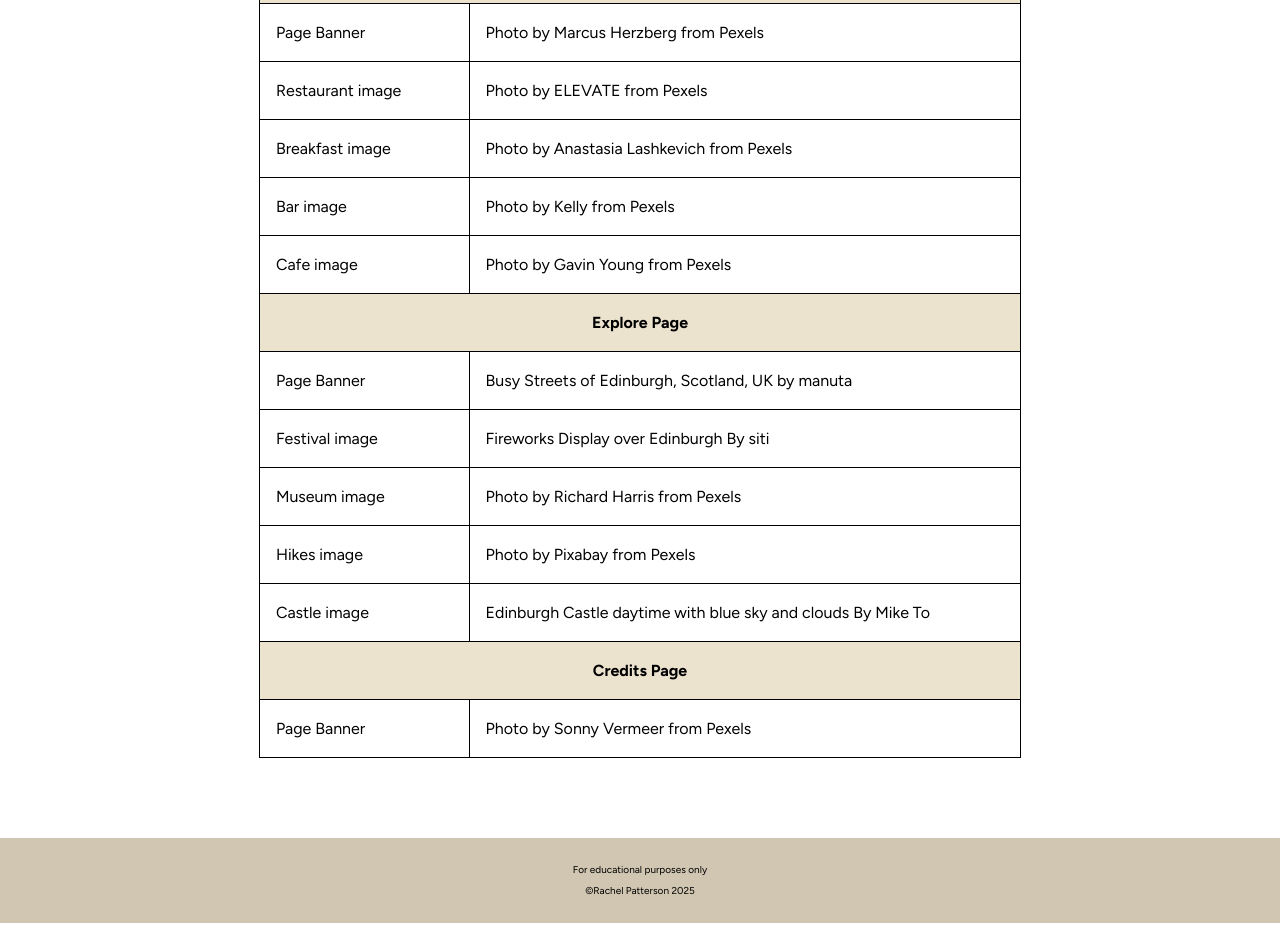
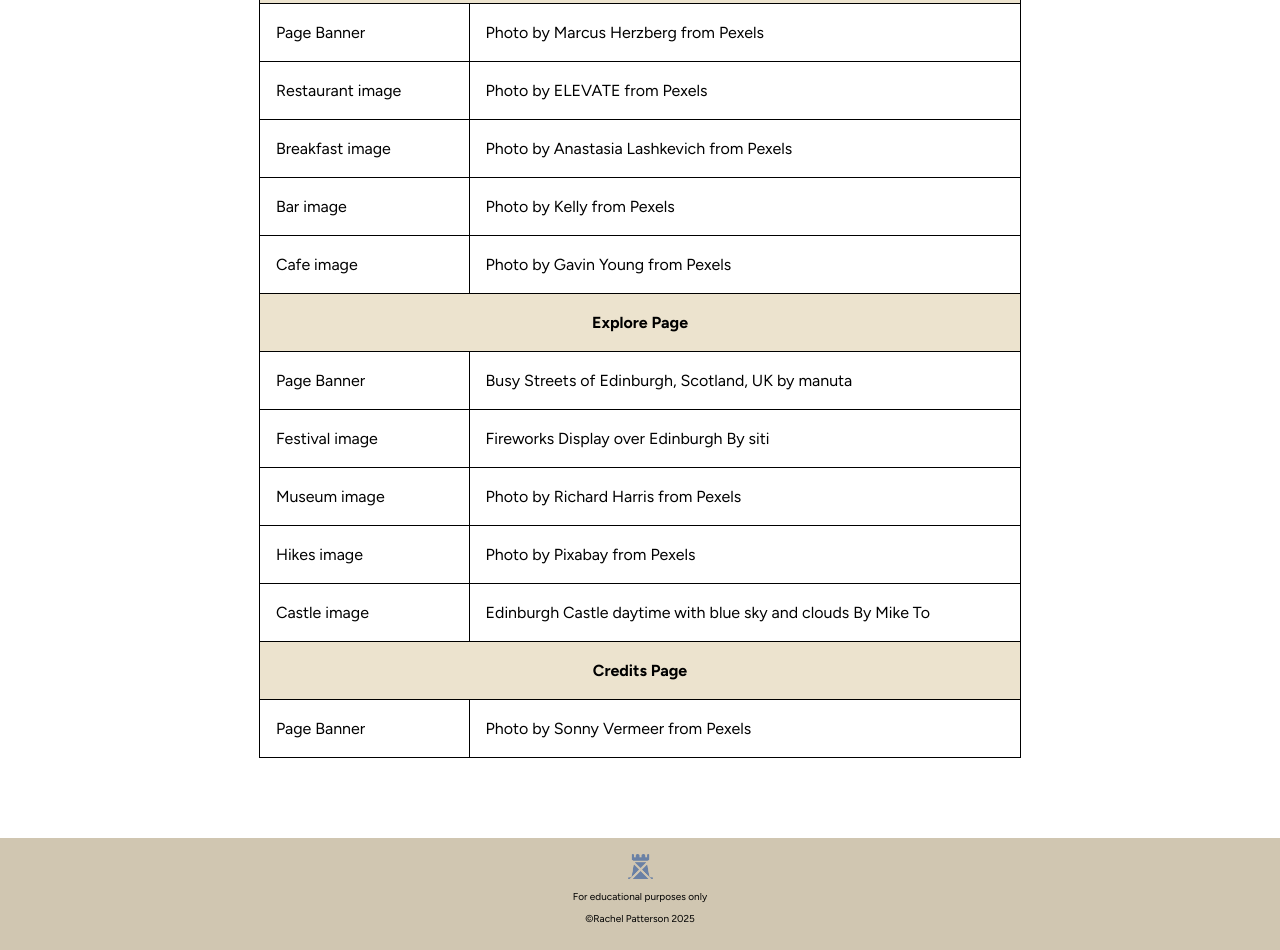
Before and after one commit to RachelChiekoPatt/webdev1-project2, a plain HTML site: page credits.html in a window 1280 px wide. Shown: the part 991-1941 px from the top of the page. Before the commit the page ends 1914 px from the top, so only its background shows below. Drawn offline with Linux system fonts and the light colour scheme; a web font is replaced by a local one.

Commit message:
Added my favicon

```diff
--- a/credits.html
+++ b/credits.html
@@ -13,6 +13,15 @@
      <link rel="preconnect" href="https://fonts.googleapis.com">
      <link rel="preconnect" href="https://fonts.gstatic.com" crossorigin>
      <link href="https://fonts.googleapis.com/css2?family=Figtree:ital,wght@0,300..900;1,300..900&family=Libre+Caslon+Display&display=swap" rel="stylesheet">
+     <!-- Favicon -->
+     <link rel="icon" type="image/png" href="/favicon-96x96.png" sizes="96x96" />
+     <link rel="icon" type="image/svg+xml" href="/favicon.svg" />
+     <link rel="shortcut icon" href="/favicon.ico" />
+     <link rel="apple-touch-icon" sizes="180x180" href="/apple-touch-icon.png" />
+     <meta name="apple-mobile-web-app-title" content="MyWebSite" />
+     <link rel="manifest" href="/site.webmanifest" />
+
+
 </head>
     <body>
 
@@ -168,6 +177,9 @@
         </main>
 
         <footer>
+
+            <img src="/favicon-96x96.png" alt="site logo of a castle tower colored blue with a white X running through it, copying the Scottish flag.">
+
             <p>For educational purposes only</p>
             <p>&copy;Rachel Patterson 2025</p>
 
--- a/styles/base.css
+++ b/styles/base.css
@@ -325,6 +325,11 @@ footer a {
 
 }
 
+footer img {
+    width: 25px;
+    height: auto;
+}
+
 /* BACK TO THE TOP BUTTON */
 footer svg {
     width: 60px;
```
Also changed, not shown: explore.html (+11 -0 lines), food.html (+11 -0 lines), index.html (+10 -0 lines), apple-touch-icon.png (added), favicon-96x96.png (added), favicon.ico (added), favicon.svg (added), site.webmanifest (added), web-app-manifest-192x192.png (added), web-app-manifest-512x512.png (added), 1 other file.
